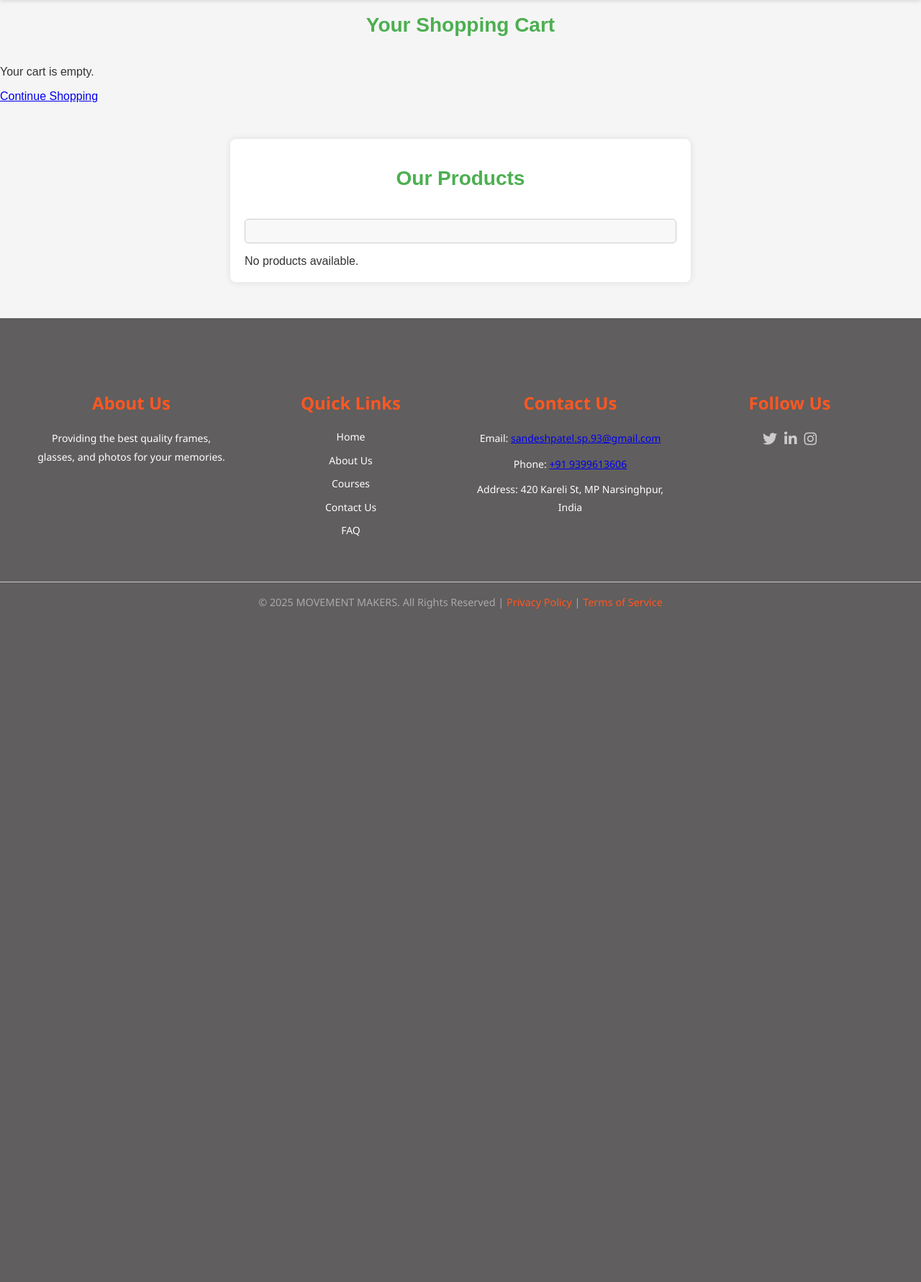
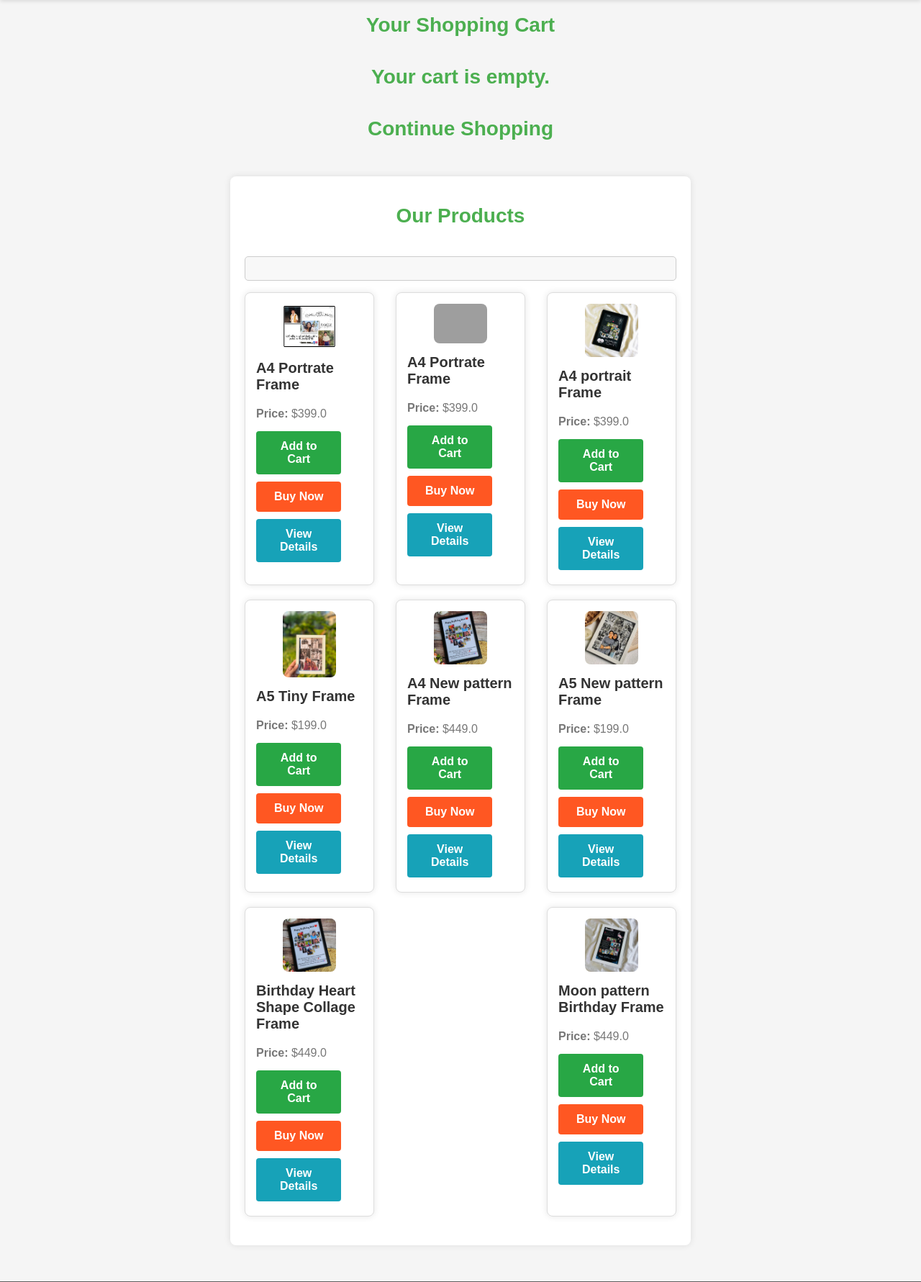
Before and after one commit to sandeshPatel06/MOTION_MART, a Flask app: page /cart in a window 1280 px wide. Shown: the part 96-1877 px from the top of the page at 72% size. Before the commit the page ends 942 px from the top, so only its background shows below. Run offline with Flask 3, Linux system fonts and the light colour scheme; grey boxes are pictures that could not be loaded.

```diff
--- a/app.py
+++ b/app.py
@@ -227,8 +227,14 @@ def add_to_cart(product_id):
 # View cart
 @app.route('/cart')
 def cart():
-    # Render the cart page with current cart contents
-    return render_template('cart.html', cart=session.get('cart', {}))
+    # Retrieve all products from the database
+    products = Product.query.all()
+
+    # Get the current cart from the session, defaulting to an empty dictionary if it doesn't exist
+    cart = session.get('cart', {})
+
+    # Render the cart page with current cart contents and available products
+    return render_template('cart.html', products=products, cart=cart)
 
 # Remove product from cart
 @app.route('/remove_from_cart/<int:product_id>', methods=['POST'])
--- a/templates/cart.html
+++ b/templates/cart.html
@@ -3,17 +3,7 @@
 
 <head>
 
-  <head>
-    <meta charset="UTF-8" />
-    <meta name="viewport" content="width=device-width, initial-scale=1.0" />
-    <title>Movement Makers</title>
-    <link rel="stylesheet" href="https://cdnjs.cloudflare.com/ajax/libs/font-awesome/5.15.4/css/all.min.css" />
-    <link rel="stylesheet" href="{{ url_for('static', filename='style.css') }}" />
-    <link rel="shortcut icon" href="/static/uploads/logo.ico" type="image/x-icon" />
-    <style>
-      /* Include the CSS here */
-    </style>
-  </head>
+  {% include 'header.html' %}
 </head>
 
 <body>
@@ -53,11 +43,11 @@
       <button type="submit">Clear Cart</button>
     </form>
     {% else %}
-    <p>Your cart is empty.</p>
+    <h1>Your cart is empty.</h1>
+<h1>Continue Shopping</h1>
     {% endif %}
   </div>
 
-  <a href="/">Continue Shopping</a>
 
   {% include 'products.html' %}
 
```
